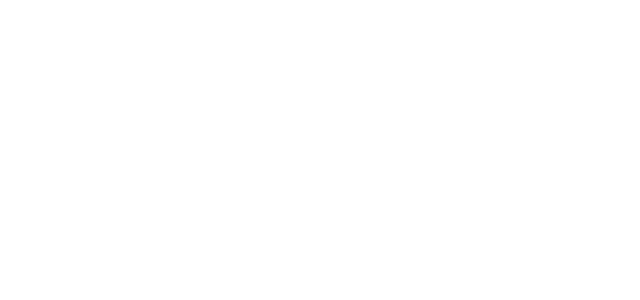
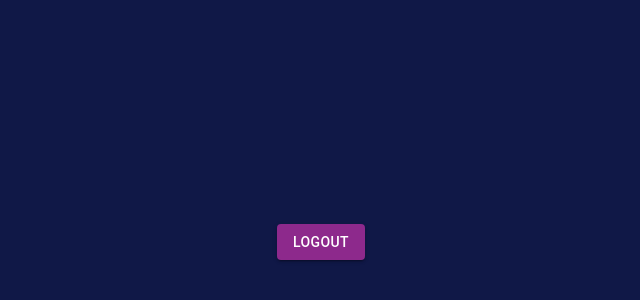
Before and after one commit to AdrianCAmes/Yatawaki_Web, a React (Create React App) app: page /yatawaki in a window 1280 px wide. Before the commit this address had no page. Shown: the part 158-458 px from the top of the page, without its empty margins (319-959 px from the left). Built offline with nearby package versions, Linux system fonts and the light colour scheme.

Commit message:
HU-006 Implementacion de maqueta de logout de aplicacion

```diff
--- a/src/App.js
+++ b/src/App.js
@@ -6,6 +6,7 @@ import { SnackBarContextProvider } from './context/snack-bar-context';
 import { BrowserRouter, Route, Routes } from 'react-router-dom';
 import Login from './pages/Login';
 import Register from './pages/Register';
+import Yatawaki from './pages/Yatawaki';
 
 function App() {
   return (
@@ -16,6 +17,7 @@ function App() {
         <Routes>
         <Route path="/" element={<Login/>} />
         <Route path="/register" element={<Register/>} />
+        <Route path="/yatawaki" element={<Yatawaki/>} />
 
         </Routes>
       </BrowserRouter>
--- a/src/pages/Login.js
+++ b/src/pages/Login.js
@@ -3,6 +3,7 @@ import { Lock } from "@mui/icons-material";
 import React from "react";
 import UserApi from "../apis/user-apis";
 import SnackBarContext from "../context/snack-bar-context";
+import { useNavigate } from "react-router-dom";
 
 
 const Login = () => {
@@ -11,12 +12,19 @@ const Login = () => {
     const [loading, setLoading] = React.useState(false);
 
     const snackBarContext = React.useContext(SnackBarContext);
+    const navigate = useNavigate()
 
     const authenticate = async () => {
         setLoading(true)
         UserApi.authenticate(uniqueIdentifier, password)
             .then(response => {
-                console.log(response)
+                console.log(response);
+                window.localStorage.setItem('jwt', response.data.jwt);
+                snackBarContext.onOpen({
+                    severity: "success",
+                    message: "Welcome!"
+                });
+                navigate('/yatawaki');
             })
             .catch(err => {
                 snackBarContext.onOpen({
--- a/src/pages/Register.js
+++ b/src/pages/Register.js
@@ -3,6 +3,7 @@ import { Lock } from "@mui/icons-material";
 import React from "react";
 import UserApi from "../apis/user-apis";
 import SnackBarContext from "../context/snack-bar-context";
+import { useNavigate } from "react-router-dom";
 
 
 const Register = () => {
@@ -15,12 +16,18 @@ const Register = () => {
 
     const [loading, setLoading] = React.useState(false);
     const snackBarContext = React.useContext(SnackBarContext);
+    const navigate = useNavigate()
 
     const register = async () => {
         setLoading(true)
         UserApi.register(nickname, password, firstname, lastname, mail, birthDate)
             .then(response => {
-                console.log(response)
+                console.log(response);
+                snackBarContext.onOpen({
+                    severity: "success",
+                    message: "Successfully Registered"
+                });
+                navigate('/');
             })
             .catch(err => {
                 snackBarContext.onOpen({
@@ -45,7 +52,7 @@ const Register = () => {
                         <TextField label="First Name" sx={{ width: '80%!important', mt: 2 }} onChange={(event) => setFirstname(event.target.value)}></TextField>
                         <TextField label="Last Name" sx={{ width: '80%!important', mt: 2 }} onChange={(event) => setLastname(event.target.value)}></TextField>
                         <TextField label="Mail" sx={{ width: '80%!important', mt: 2 }} onChange={(event) => setMail(event.target.value)}></TextField>
-                        <TextField label="Birthday" type="date" sx={{ width: '80%!important', mt: 2 }} InputLabelProps={{ shrink: true, }} onChange={(event) => setBirthDate(event.target.value)}/>
+                        <TextField label="Birthday" type="date" sx={{ width: '80%!important', mt: 2 }} InputLabelProps={{ shrink: true, }} onChange={(event) => setBirthDate(event.target.value)} />
                         <TextField sx={{ width: '80%', mt: 2 }}
                             type="password"
                             label="Password"
--- /dev/null
+++ b/src/pages/Yatawaki.js
@@ -0,0 +1,31 @@
+import { Button, Paper } from "@mui/material";
+import React from "react";
+import { useNavigate } from "react-router-dom";
+import SnackBarContext from "../context/snack-bar-context";
+
+
+const Yatawaki = () => {
+
+    const snackBarContext = React.useContext(SnackBarContext);
+    const navigate = useNavigate()
+
+    const logout = () => {
+        snackBarContext.onOpen({ severity: "success", message: "Successfully Logged Out" });
+        window.localStorage.clear();
+        navigate('/');
+    }
+
+    return (
+        <React.Fragment>
+            <Paper square={true} sx={{ backgroundColor: 'primary.main', height: '100vh', display: 'flex', justifyContent: 'center', alignItems: 'center' }}>
+                <Button variant="contained" color="secondary"  onClick={() => { logout() }}>
+                    Logout
+                </Button>
+            </Paper>
+        </React.Fragment>
+    )
+
+
+}
+
+export default Yatawaki;
```
